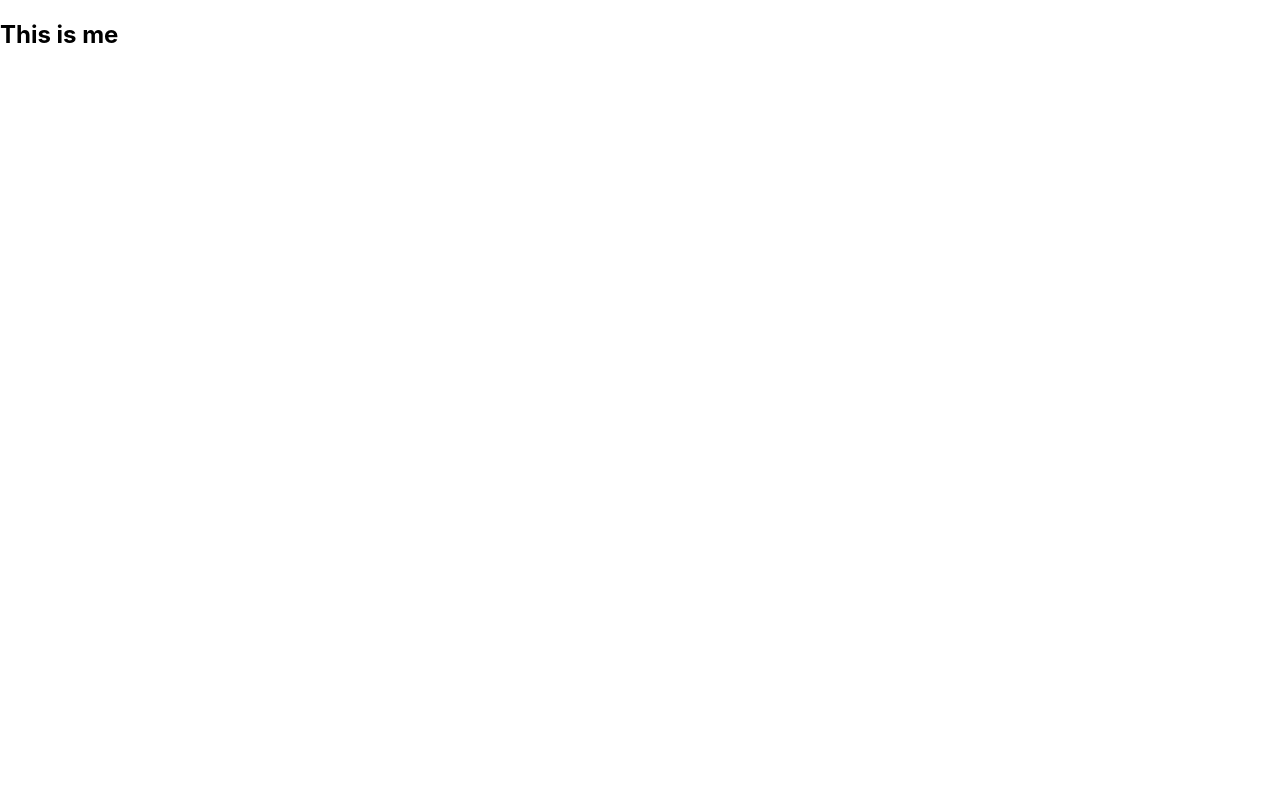
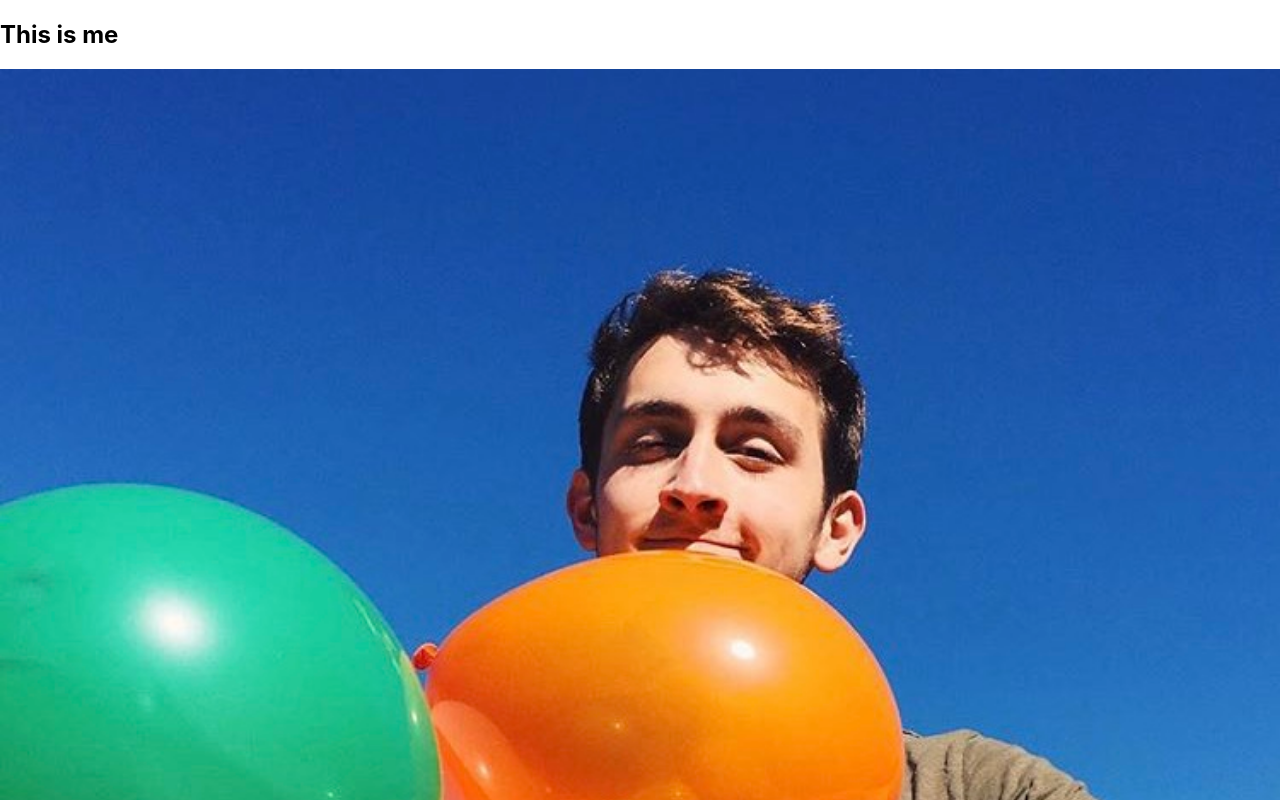
Before and after one commit to JackAtkerson/atkerson-react-portfolio, a React (Create React App) app: page / in a window 1280 px wide. Shown: the top 800 px of the page. Built offline with nearby package versions, Linux system fonts and the light colour scheme.

Commit message:
Added headshot to about section

```diff
--- a/src/components/About/index.js
+++ b/src/components/About/index.js
@@ -1,9 +1,11 @@
 import React from 'react';
+import aboutImage from '../../assets/profile/about_headshot.jpg'
 
 function About() {
     return (
-        <section>
+        <section className='my-5'>
             <h1 id='about'>This is me</h1>
+            <img src={aboutImage} className='my-2' style={{ width:'100%' }} alt='Headshot of Jack Atkerson holding balloons' />
         </section>
     );
 }
```
Also changed, not shown: src/assets/profile/about_headshot.jpg (added).
